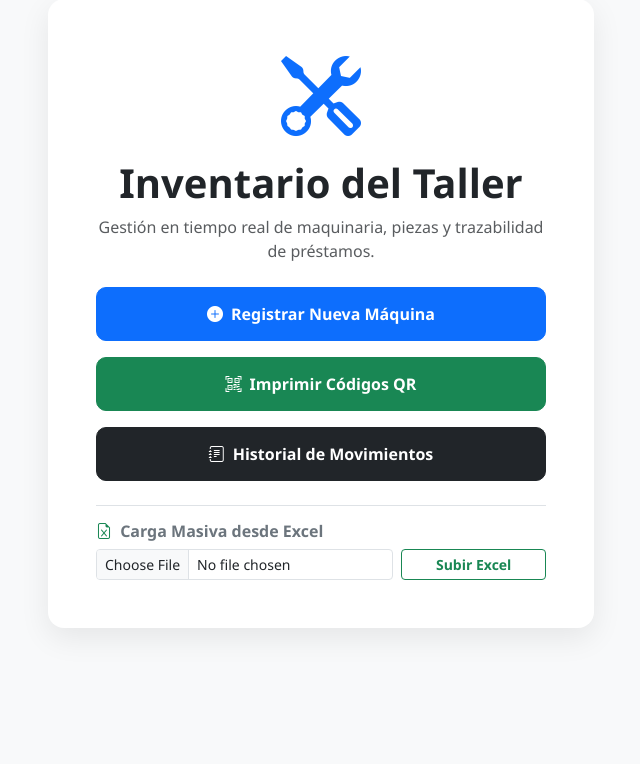
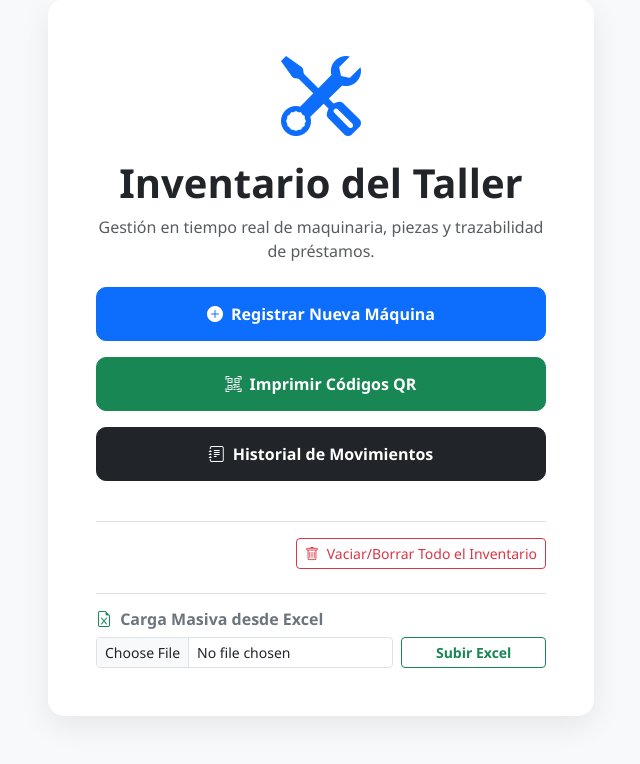
Before and after one commit to bryanyael/inventario-taller, a Flask app: page / in a window 1280 px wide. Shown: the part 49-813 px from the top of the page, without its empty margins (319-959 px from the left). Before the commit the page ends 681 px from the top, so only its background shows below. Run offline with Flask 3, Linux system fonts and the light colour scheme.

Commit message:
Update inicio.html

```diff
--- a/templates/inicio.html
+++ b/templates/inicio.html
@@ -53,6 +53,14 @@
                         <a href="/admin/registros" class="btn btn-dark btn-action">
                             <i class="bi bi-journal-text me-2"></i>Historial de Movimientos
                         </a>
+                        <!-- Botón para Vaciar Inventario -->
+                        <div class="mt-4 pt-3 border-top text-end">
+                            <form action="/admin/limpiar_bd" method="POST" onsubmit="return confirm('¿Estás segura de que deseas borrar TODAS las máquinas y piezas?');">
+                                <button type="submit" class="btn btn-outline-danger btn-sm">
+                                    <i class="bi bi-trash me-1"></i> Vaciar/Borrar Todo el Inventario
+                                </button>
+                            </form>
+                        </div>
                     </div>
 
                     <!-- Sección de Carga Masiva desde Excel -->
```
